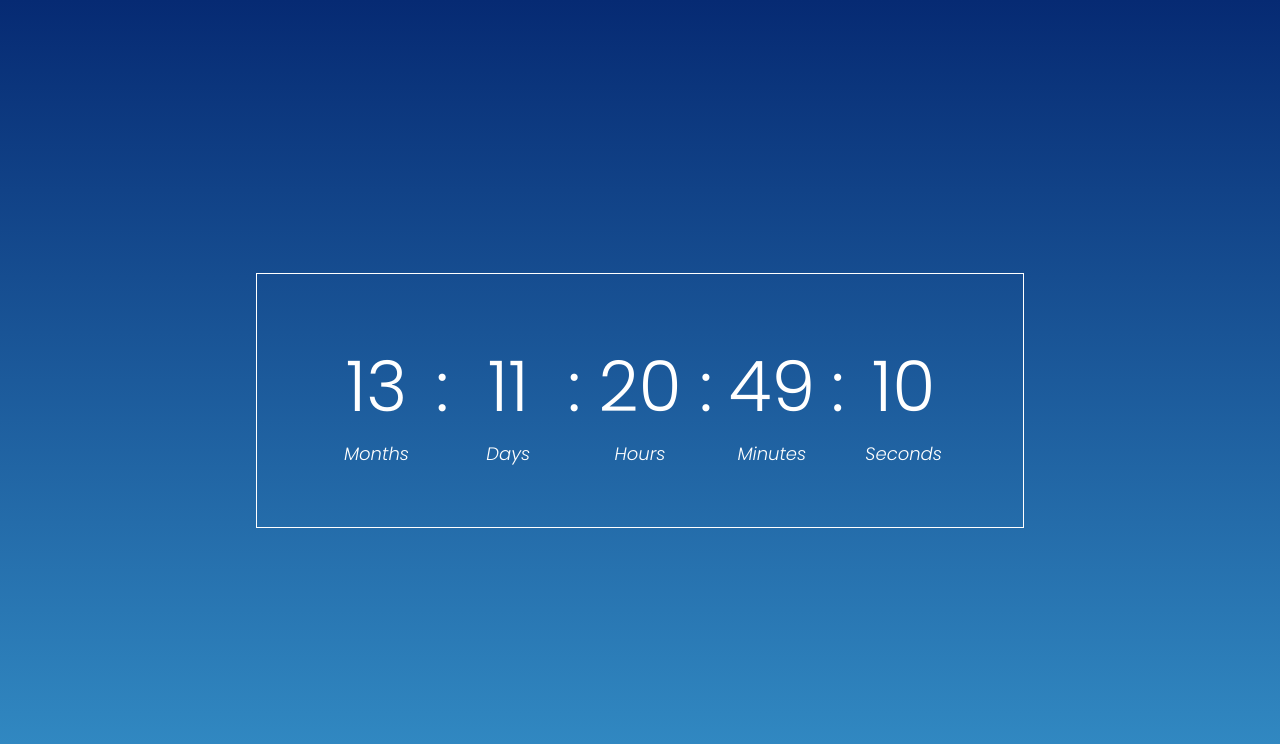
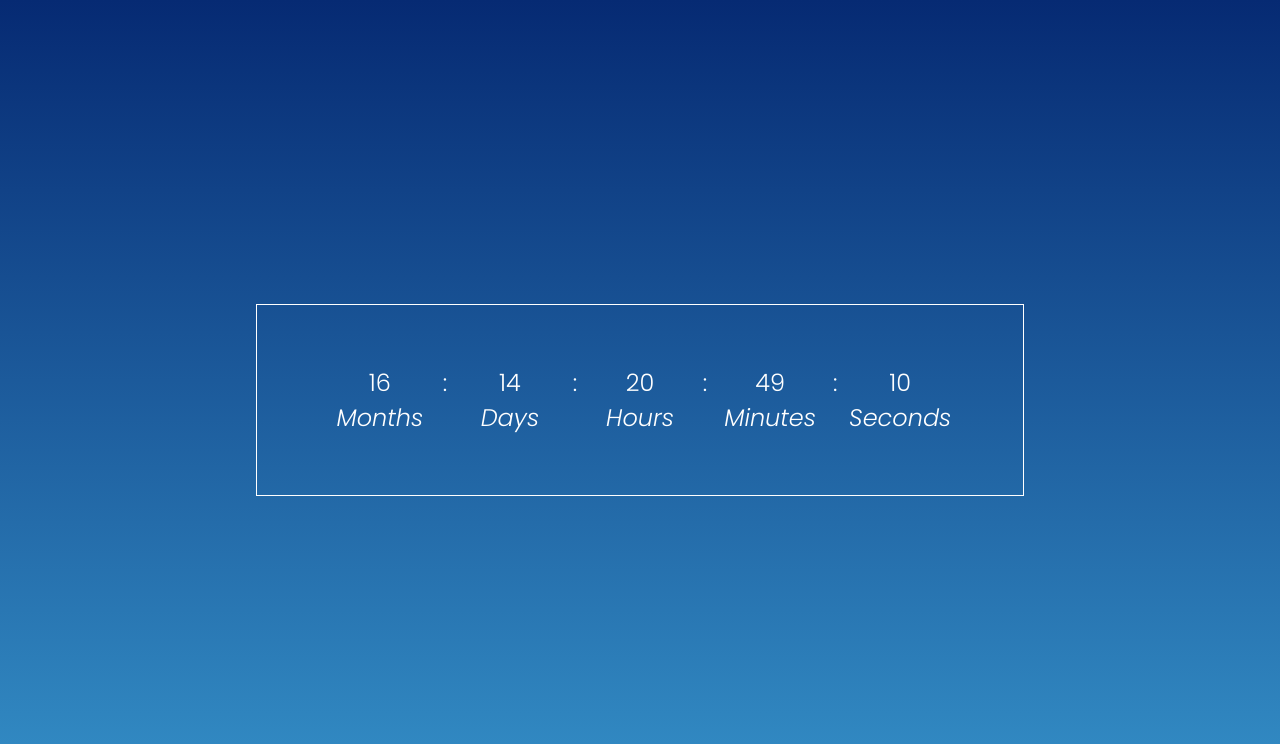
Before and after one commit to quasifu/review-site, a React (Create React App) app: page / in a window 1280 px wide. Shown: the top 744 px of the page. Built offline with nearby package versions, Linux system fonts and the light colour scheme.

Commit message:
cleaning up UI and changed date

```diff
--- a/src/App.js
+++ b/src/App.js
@@ -5,7 +5,7 @@ import { Ticker } from 'components/Ticker';
 import style from './App.module.scss';
 
 // Defaults to 6 days, 22 hours, 40 minutes and 0 seconds from now in your timezone.
-const futureDate = new Date('March 24, 2021'); /*add(new Date(), {
+const futureDate = new Date('December 21, 2020'); /*add(new Date(), {
   days: 6,
   hours: 22,
   minutes: 40
--- a/src/App.module.scss
+++ b/src/App.module.scss
@@ -1,5 +1,10 @@
 @import 'colours';
 
+@media only screen and (max-width: 400px) {
+  .pageContainer {
+    max-width: 60vh;
+  }
+}
 .pageContainer {
   display: flex;
   flex-direction: column;
--- a/src/components/Ticker/Ticker.module.scss
+++ b/src/components/Ticker/Ticker.module.scss
@@ -6,11 +6,12 @@
   flex-flow: row wrap;
   border: 1px solid $border-color;
   padding: 60px;
+  max-width: 80vw;
 
   .timeIsUp {
     flex: 1;
     text-align: center;
-        font-size: 3.5rem;
+    font-size: 100%;
     text-transform: uppercase;
     font-weight: 600;
   }
--- a/src/components/TickerCell/TickerCell.module.scss
+++ b/src/components/TickerCell/TickerCell.module.scss
@@ -5,7 +5,7 @@
   flex-direction: column;
 
   > .tickerCellValue {
-        font-size: 7rem;
+    font-size: 100%;
   }
 
   > .tickerCellLabel {
--- a/src/components/TickerSeparator/TickerSeparator.module.scss
+++ b/src/components/TickerSeparator/TickerSeparator.module.scss
@@ -1,9 +1,9 @@
 @media only screen and (max-width: 400px) {
-    .separator {
-        display: none;
-    }
+  .separator {
+    display: none;
   }
+}
 
 .separator {
-    font-size: 7rem;
+  font-size: 100%;
 }
--- a/src/index.scss
+++ b/src/index.scss
@@ -6,18 +6,23 @@
   padding: 0;
 }
 
-html, body {
+html,
+body {
   height: 100%;
 }
 
 html {
-  background: linear-gradient($background-dark-gradient, $background-light-gradient);
-  font-size: 10px;
+  background: linear-gradient(
+    $background-dark-gradient,
+    $background-light-gradient
+  );
+  background-attachment: fixed;
+  //font-size: 10px;
 }
 
 body {
   display: flex;
-  font-size: 1.8rem;
+  font-size: 150%;
   font-family: 'Poppins', sans-serif;
   font-weight: 300;
 }
```
Lines whose indentation alone changed are shown as unchanged.
